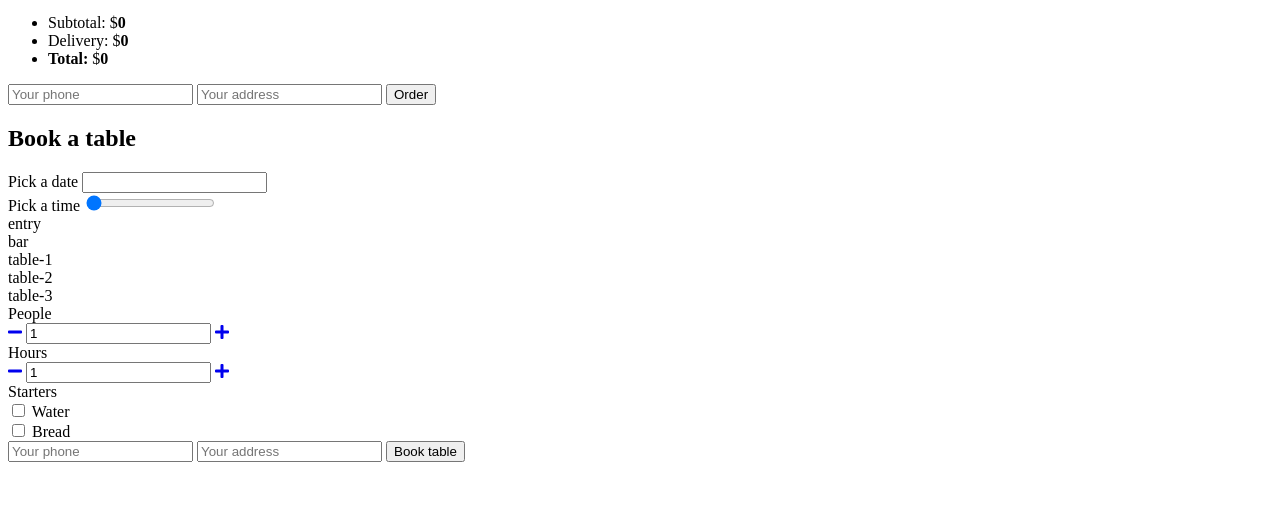
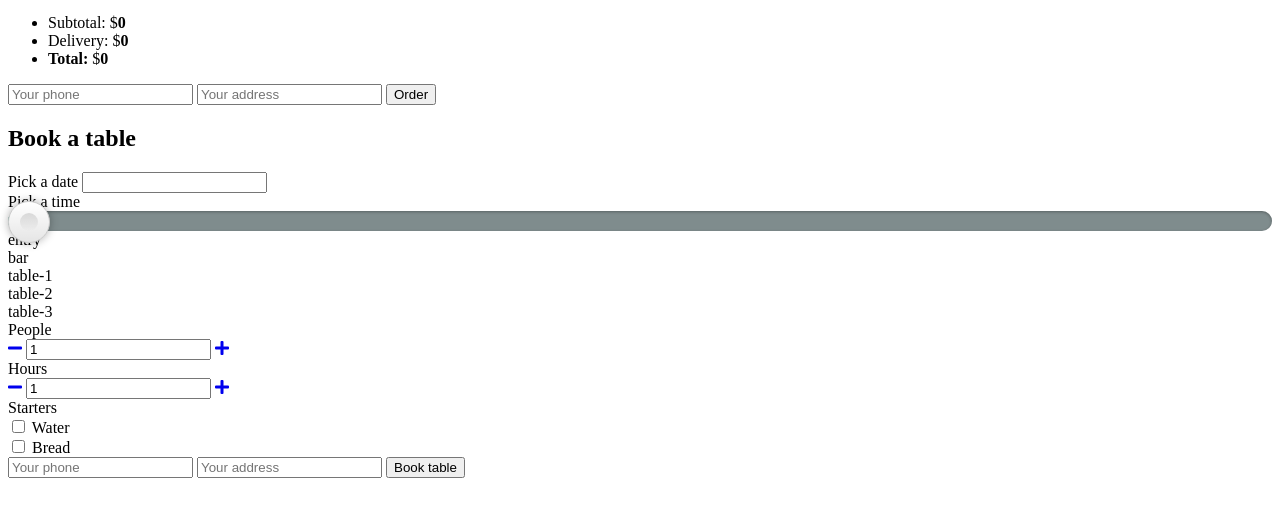
Before and after one commit to SergiuszPu/pizzeria, a website with bundled scripts: page src/index.html in a window 1280 px wide. Shown: the part 165-682 px from the top of the page. Built offline with nearby package versions, Linux system fonts and the light colour scheme; files whose address does not match are found by name.

Commit message:
add hourPicker

```diff
--- a/src/index.html
+++ b/src/index.html
@@ -8,6 +8,7 @@
   <link href="https://fonts.googleapis.com/css?family=Lato:400,300i,700%7COswald:300,500,700&amp;subset=latin-ext" rel="stylesheet">
   <link href="https://use.fontawesome.com/releases/v5.7.2/css/all.css" rel="stylesheet">
   <link rel="stylesheet" href="https://cdn.jsdelivr.net/npm/flatpickr/dist/flatpickr.min.css">
+  <link rel="stylesheet" href="vendor/range-slider.css">
   <link rel="stylesheet" href="css/style.css">
 </head>
 <body>
@@ -245,6 +246,7 @@
 
   <script src="https://cdnjs.cloudflare.com/ajax/libs/handlebars.js/4.1.0/handlebars.min.js"></script>
   <script src="https://cdn.jsdelivr.net/npm/flatpickr"></script>
+  <script src="vendor/range-slider.js"></script>
   <script src="js/app.js" type="module"></script>
 </body>
 </html>
--- a/src/js/Components/booking.js
+++ b/src/js/Components/booking.js
@@ -1,5 +1,7 @@
 import { templates, select, classNames, settings } from '../settings.js';
 import AmountWidget from './amountWidget.js';
+import DatePicker from './datePicker.js';
+import HourPicker from './hourPicker.js';
 
 
 class Booking {
@@ -25,7 +27,8 @@ class Booking {
 
         thisBooking.dom.peopleAmount = thisBooking.dom.wrapper.querySelector(select.booking.peopleAmount);
         thisBooking.dom.hoursAmount = thisBooking.dom.wrapper.querySelector(select.booking.hoursAmount);
-        thisBooking.dom.dataPicker = thisBooking.dom.wrapper.querySelector(select.widgets.datePicker.wrapper);
+        thisBooking.dom.datePicker = thisBooking.dom.wrapper.querySelector(select.widgets.datePicker.wrapper);
+        thisBooking.dom.hoursPicker = thisBooking.dom.wrapper.querySelector(select.widgets.hourPicker.wrapper);
     }
 
     initWidgets() {
@@ -33,7 +36,8 @@ class Booking {
 
         thisBooking.peopleAmount = new AmountWidget(thisBooking.dom.peopleAmount);
         thisBooking.hoursAmount = new AmountWidget(thisBooking.dom.hoursAmount);
-        thisBooking.datePicker = new AmountWidget(thisBooking.dom.datePicker);
+        thisBooking.datePicker = new DatePicker(thisBooking.dom.datePicker);
+        thisBooking.hourPicker = new HourPicker(thisBooking.dom.hoursPicker);
     }
 
 
--- a/src/js/Components/datePicker.js
+++ b/src/js/Components/datePicker.js
@@ -1,4 +1,4 @@
-import { settings } from "../settings";
+import { settings, select } from "../settings.js";
 import { utils } from '../utils.js';
 import BaseWidget from './baseWidget.js';
 
@@ -8,7 +8,7 @@ class DatePicker extends BaseWidget {
 
         const thisWidget = this;
 
-        thisWidget.dom.input = thisWidget.dom.wrapper.querySelector(thisBooking.dom.datePicker.input);
+        thisWidget.dom.input = thisWidget.dom.wrapper.querySelector(select.widgets.datePicker.input);
 
         thisWidget.initPlugin();
     }
--- a/src/js/Components/hourPicker.js
+++ b/src/js/Components/hourPicker.js
@@ -1,4 +1,4 @@
-import { settings } from "../settings";
+import { select, settings } from '../settings.js';
 import { utils } from '../utils.js';
 import BaseWidget from './baseWidget.js';
 
@@ -7,8 +7,13 @@ class HourPicker extends BaseWidget {
         super(wrapper, settings.hours.open);
         const thisWidget = this;
 
-        thisWidget.dom.input = thisWidget.dom.wrapper.querySelector(thisBooking.dom.datePicker.input);
-        thisWidget.dom.output = thisWidget.dom.wrapper.querySelector(thisBooking.dom.datePicker.output);
+        console.log(wrapper);
+
+        thisWidget.dom = {};
+        thisWidget.dom.wrapper = wrapper;
+
+        thisWidget.dom.input = thisWidget.dom.wrapper.querySelector(select.widgets.hourPicker.input);
+        thisWidget.dom.output = thisWidget.dom.wrapper.querySelector(select.widgets.hourPicker.output);
 
         thisWidget.initPlugin();
         thisWidget.value = thisWidget.dom.input.value;
@@ -16,9 +21,14 @@ class HourPicker extends BaseWidget {
 
     initPlugin() {
         const thisWidget = this;
+
+        rangeSlider.create(thisWidget.dom.input)
+
         thisWidget.dom.input.addEventListener('input', function () {
             thisWidget.value = thisWidget.dom.imput.value;
         });
+
+
     }
 
     parseValue() {
--- /dev/null
+++ b/src/vendor/range-slider.css
@@ -0,0 +1,97 @@
+.rangeSlider, .rangeSlider__fill {
+    display: block;
+    box-shadow: inset 0 1px 3px rgba(0, 0, 0, 0.3);
+    border-radius: 10px;
+}
+
+.rangeSlider {
+    position: relative;
+    background: #7f8c8d;
+}
+
+.rangeSlider__horizontal {
+    height: 20px;
+    width: 100%;
+}
+
+.rangeSlider__vertical {
+    height: 100%;
+    width: 20px;
+}
+
+.rangeSlider--disabled {
+    filter: progid:DXImageTransform.Microsoft.Alpha(Opacity=40);
+    opacity: 0.4;
+}
+
+.rangeSlider__fill {
+    background: #16a085;
+    position: absolute;
+}
+
+.rangeSlider__fill__horizontal {
+    height: 100%;
+    top: 0;
+    left: 0;
+}
+
+.rangeSlider__fill__vertical {
+    width: 100%;
+    bottom: 0;
+    left: 0;
+}
+
+.rangeSlider__handle {
+    border: 1px solid #ccc;
+    cursor: pointer;
+    display: inline-block;
+    width: 40px;
+    height: 40px;
+    position: absolute;
+    background: white linear-gradient(rgba(255, 255, 255, 0), rgba(0, 0, 0, 0.1));
+    box-shadow: 0 0 8px rgba(0, 0, 0, 0.3);
+    border-radius: 50%;
+}
+
+.rangeSlider__handle__horizontal {
+    top: -10px;
+}
+
+.rangeSlider__handle__vertical {
+    left: -10px;
+    bottom: 0;
+}
+
+.rangeSlider__handle:after {
+    content: "";
+    display: block;
+    width: 18px;
+    height: 18px;
+    margin: auto;
+    position: absolute;
+    top: 0;
+    right: 0;
+    bottom: 0;
+    left: 0;
+    background-image: linear-gradient(rgba(0, 0, 0, 0.13), rgba(255, 255, 255, 0));
+    border-radius: 50%;
+}
+
+.rangeSlider__handle:active {
+    background-image: linear-gradient(rgba(0, 0, 0, 0.1), rgba(0, 0, 0, 0.12));
+}
+
+input[type="range"]:focus + .rangeSlider .rangeSlider__handle {
+    box-shadow: 0 0 8px rgba(142, 68, 173, 0.9);
+}
+
+.rangeSlider__buffer {
+    position: absolute;
+    top: 3px;
+    height: 14px;
+    background: #2c3e50;
+    border-radius: 10px;
+}
+
+
+/*# sourceMappingURL=range-slider.css.map*/
```
Also changed, not shown: 1 other file.
